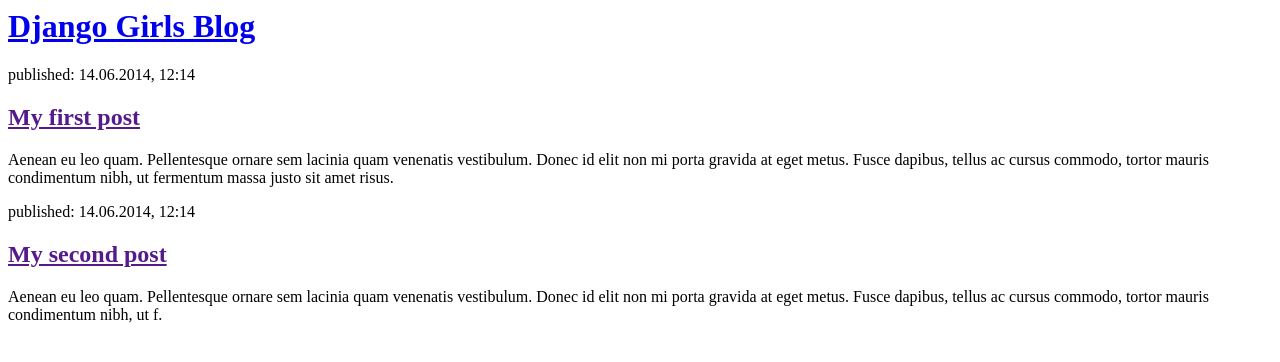
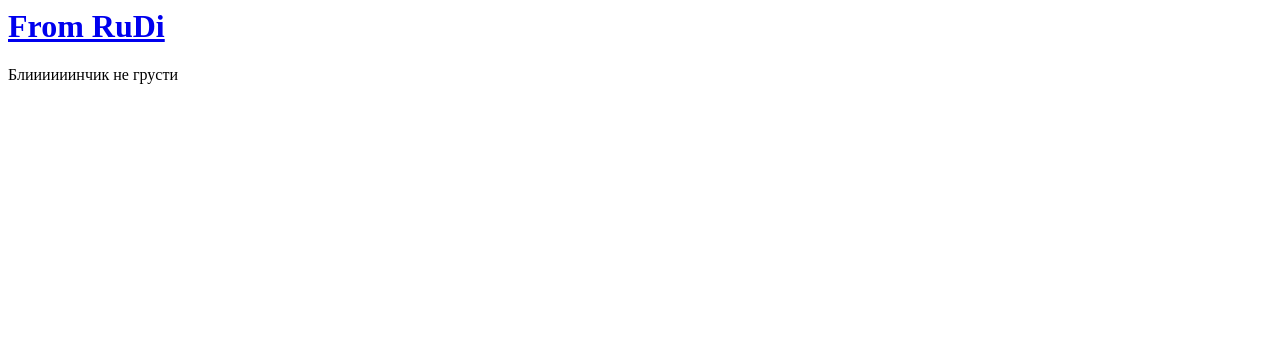
Before and after one commit to kracav4eg/my-vist-project, a Django app: page / in a window 1280 px wide. Shown: the top 362 px of the page. Run offline with Django 3.2, Linux system fonts and the light colour scheme.

Commit message:
Expirementing

```diff
--- a/karier/templates/karier/truck_table.html
+++ b/karier/templates/karier/truck_table.html
@@ -1,22 +1,14 @@
 <html>
     <head>
-        <title>Django Girls blog</title>
+        <title>RuDi</title>
     </head>
     <body>
         <div>
-            <h1><a href="/">Django Girls Blog</a></h1>
+            <h1><a href="/">From RuDi</a></h1>
         </div>
 
         <div>
-            <p>published: 14.06.2014, 12:14</p>
-            <h2><a href="">My first post</a></h2>
-            <p>Aenean eu leo quam. Pellentesque ornare sem lacinia quam venenatis vestibulum. Donec id elit non mi porta gravida at eget metus. Fusce dapibus, tellus ac cursus commodo, tortor mauris condimentum nibh, ut fermentum massa justo sit amet risus.</p>
-        </div>
-
-        <div>
-            <p>published: 14.06.2014, 12:14</p>
-            <h2><a href="">My second post</a></h2>
-            <p>Aenean eu leo quam. Pellentesque ornare sem lacinia quam venenatis vestibulum. Donec id elit non mi porta gravida at eget metus. Fusce dapibus, tellus ac cursus commodo, tortor mauris condimentum nibh, ut f.</p>
+            <p>Блиииииинчик не грусти</p>
         </div>
     </body>
 </html>
```
